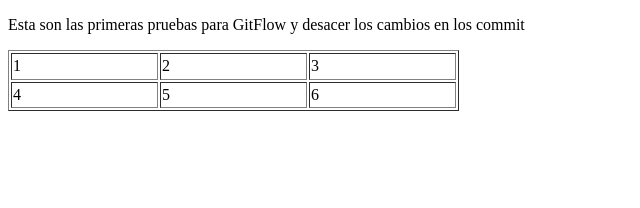
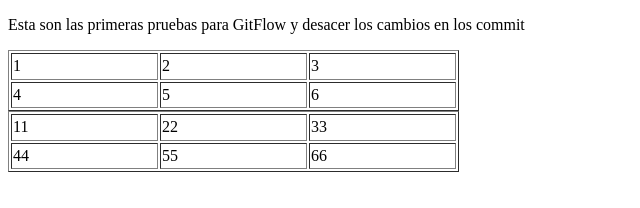
Before and after one commit to kako10/prueba_de_usuario_git, a plain HTML site: page index.html in a window 1280 px wide. Shown: the whole page, without its empty margins (0-640 px from the left). Drawn offline with Linux system fonts and the light colour scheme.

Commit message:
se agrega otra tabla

```diff
--- a/index.html
+++ b/index.html
@@ -20,5 +20,21 @@
     <td>6</td>
   </tr>
 </table>
+
+<table width="451" height="61" border="1">
+  <tr>
+    <td >11</th>
+    <td>22</td>
+    <td>33</td>
+  </tr>
+  <tr>
+    <td>44</th>
+    <td>55</td>
+    <td>66</td>
+  </tr>
+</table>
+
+
 </body>
+
 </html>
```
